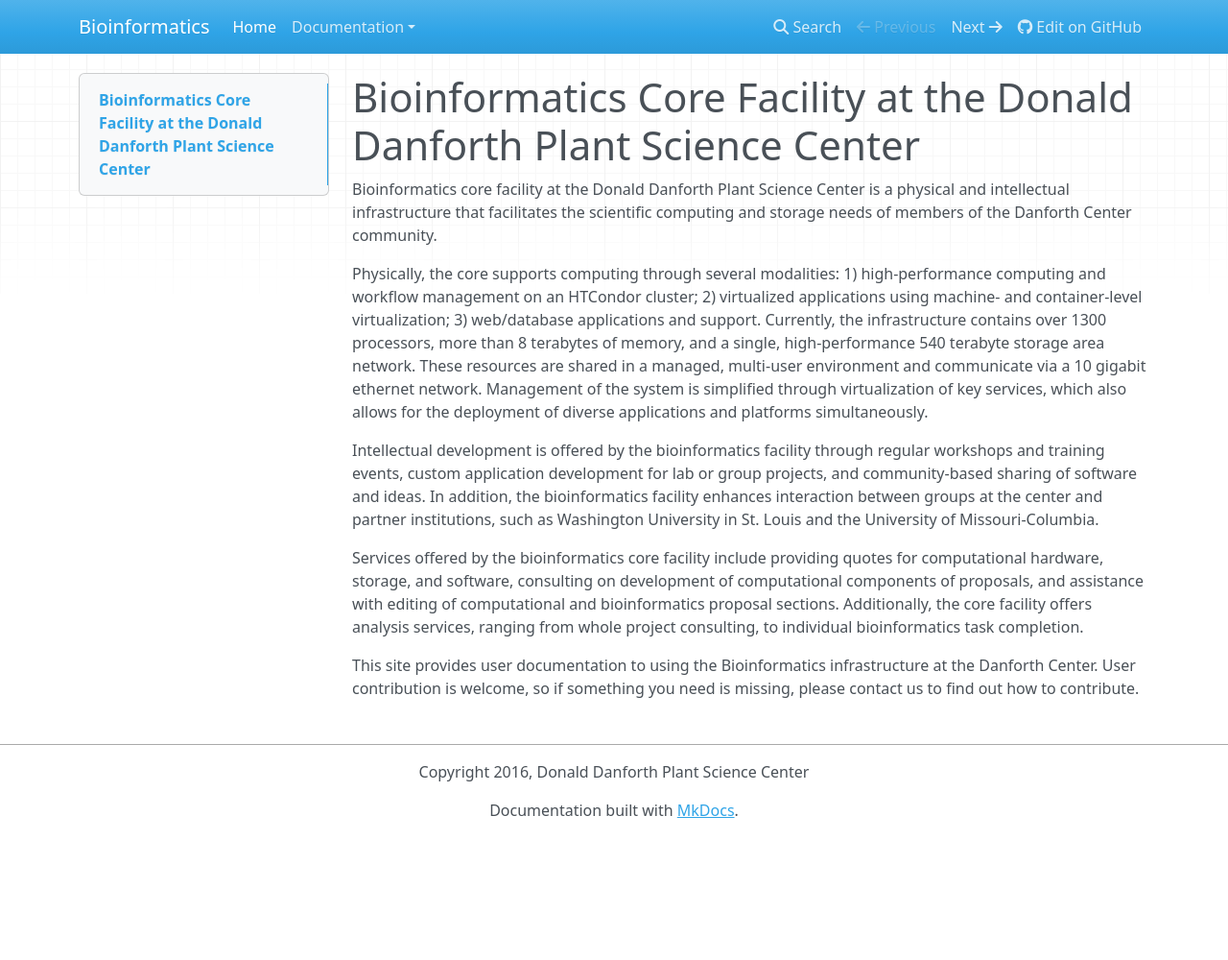
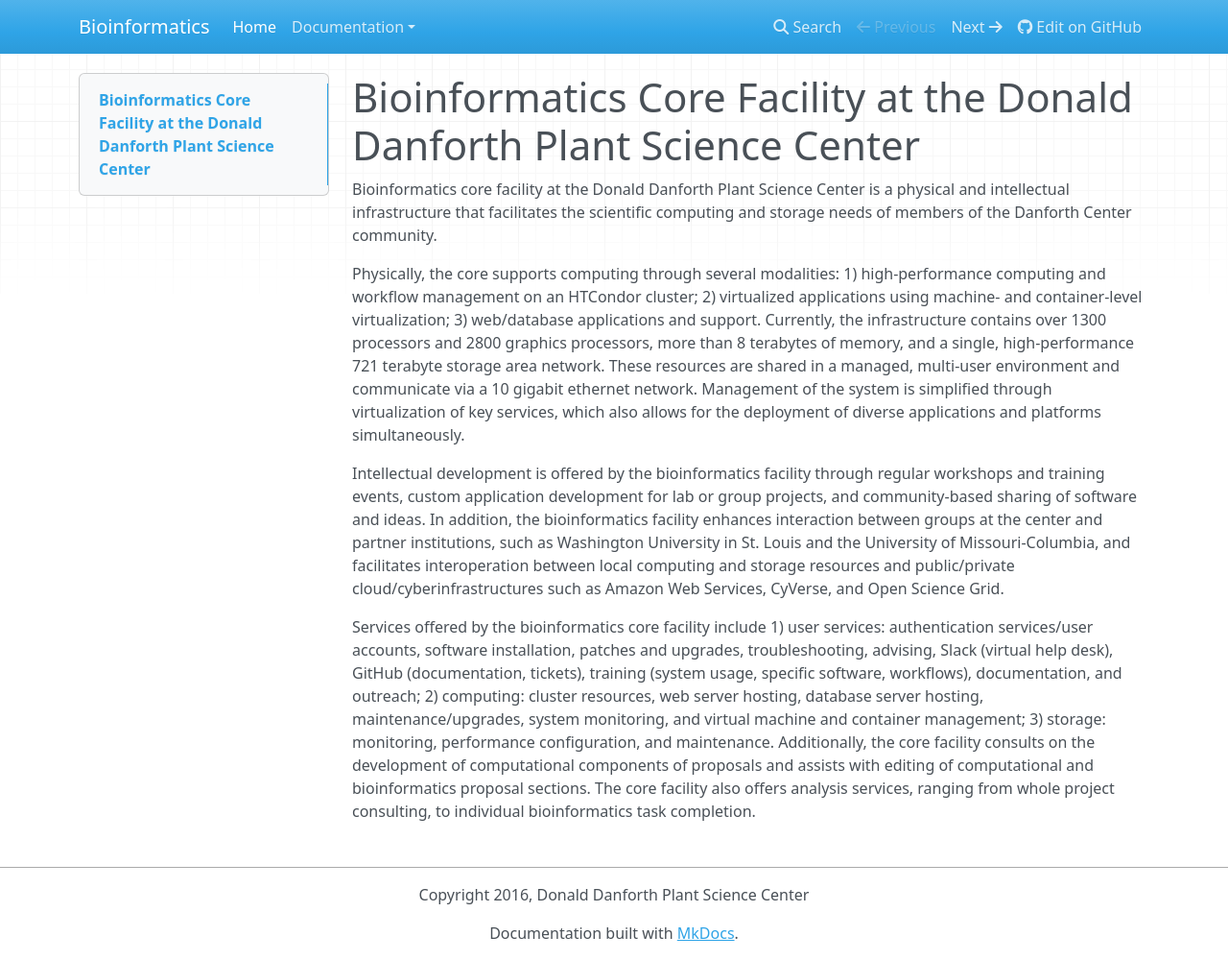
Before and after one commit to danforthcenter/bioinformatics, an MkDocs documentation site: the page built from docs/index.md, in a window 1280 px wide and 1000 px high. Shown: the whole window at 96% size. Built offline with MkDocs 1.6.1, drawn with Linux system fonts in a browser that asks for light colours; nearby versions of some CDN libraries; old or Windows-style settings are respelled for this version of MkDocs.

Commit message:
Updated description

```diff
--- a/docs/index.md
+++ b/docs/index.md
@@ -1,14 +1,28 @@
 # Bioinformatics Core Facility at the Donald Danforth Plant Science Center
 
-Bioinformatics core facility at the Donald Danforth Plant Science Center is a physical and intellectual infrastructure that facilitates the scientific computing and storage needs of members of the Danforth Center community.
+Bioinformatics core facility at the Donald Danforth Plant Science Center is a physical and intellectual infrastructure
+that facilitates the scientific computing and storage needs of members of the Danforth Center community.
 
-Physically, the core supports computing through several modalities: 1) high-performance computing and workflow management on an HTCondor cluster; 2) virtualized applications using machine- and container-level virtualization; 3) web/database applications and support. Currently, the infrastructure contains over 1300 processors, more than 8 terabytes of memory, and a single, high-performance 540 terabyte storage area network. These resources are shared in a managed, multi-user environment and communicate via a 10 gigabit ethernet network. Management of the system is simplified through virtualization of key services, which also allows for the deployment of diverse applications and platforms simultaneously.
+Physically, the core supports computing through several modalities: 1) high-performance computing and workflow
+management on an HTCondor cluster; 2) virtualized applications using machine- and container-level virtualization; 3)
+web/database applications and support. Currently, the infrastructure contains over 1300 processors and 2800 graphics
+processors, more than 8 terabytes of memory, and a single, high-performance 721 terabyte storage area network. These
+resources are shared in a managed, multi-user environment and communicate via a 10 gigabit ethernet network. Management
+of the system is simplified through virtualization of key services, which also allows for the deployment of diverse
+applications and platforms simultaneously.
 
-Intellectual development is offered by the bioinformatics facility through regular workshops and training events, custom application development for lab or group projects, and community-based sharing of software and ideas. In addition, the bioinformatics facility enhances interaction between groups at the center and partner institutions, such as Washington University in St. Louis and the University of Missouri-Columbia.
+Intellectual development is offered by the bioinformatics facility through regular workshops and training events,
+custom application development for lab or group projects, and community-based sharing of software and ideas. In
+addition, the bioinformatics facility enhances interaction between groups at the center and partner institutions, such
+as Washington University in St. Louis and the University of Missouri-Columbia, and facilitates interoperation between
+local computing and storage resources and public/private cloud/cyberinfrastructures such as Amazon Web Services,
+CyVerse, and Open Science Grid.
 
-Services offered by the bioinformatics core facility include providing quotes for computational hardware, storage, and software, consulting on development of computational components of proposals, and assistance with editing of computational and bioinformatics proposal sections. Additionally, the core facility offers analysis services, ranging from whole project consulting, to individual bioinformatics task completion.
-
-This site provides user documentation to using the Bioinformatics
-infrastructure at the Danforth Center. User contribution is welcome, so
-if something you need is missing, please contact us to find out how to
-contribute.
+Services offered by the bioinformatics core facility include 1) user services: authentication services/user accounts,
+software installation, patches and upgrades, troubleshooting, advising, Slack (virtual help desk), GitHub
+(documentation, tickets), training (system usage, specific software, workflows), documentation, and outreach; 2)
+computing: cluster resources, web server hosting, database server hosting, maintenance/upgrades, system monitoring,
+and virtual machine and container management; 3) storage: monitoring, performance configuration, and maintenance.
+Additionally, the core facility consults on the development of computational components of proposals and assists with
+editing of computational and bioinformatics proposal sections. The core facility also offers analysis services, ranging
+from whole project consulting, to individual bioinformatics task completion.
```
